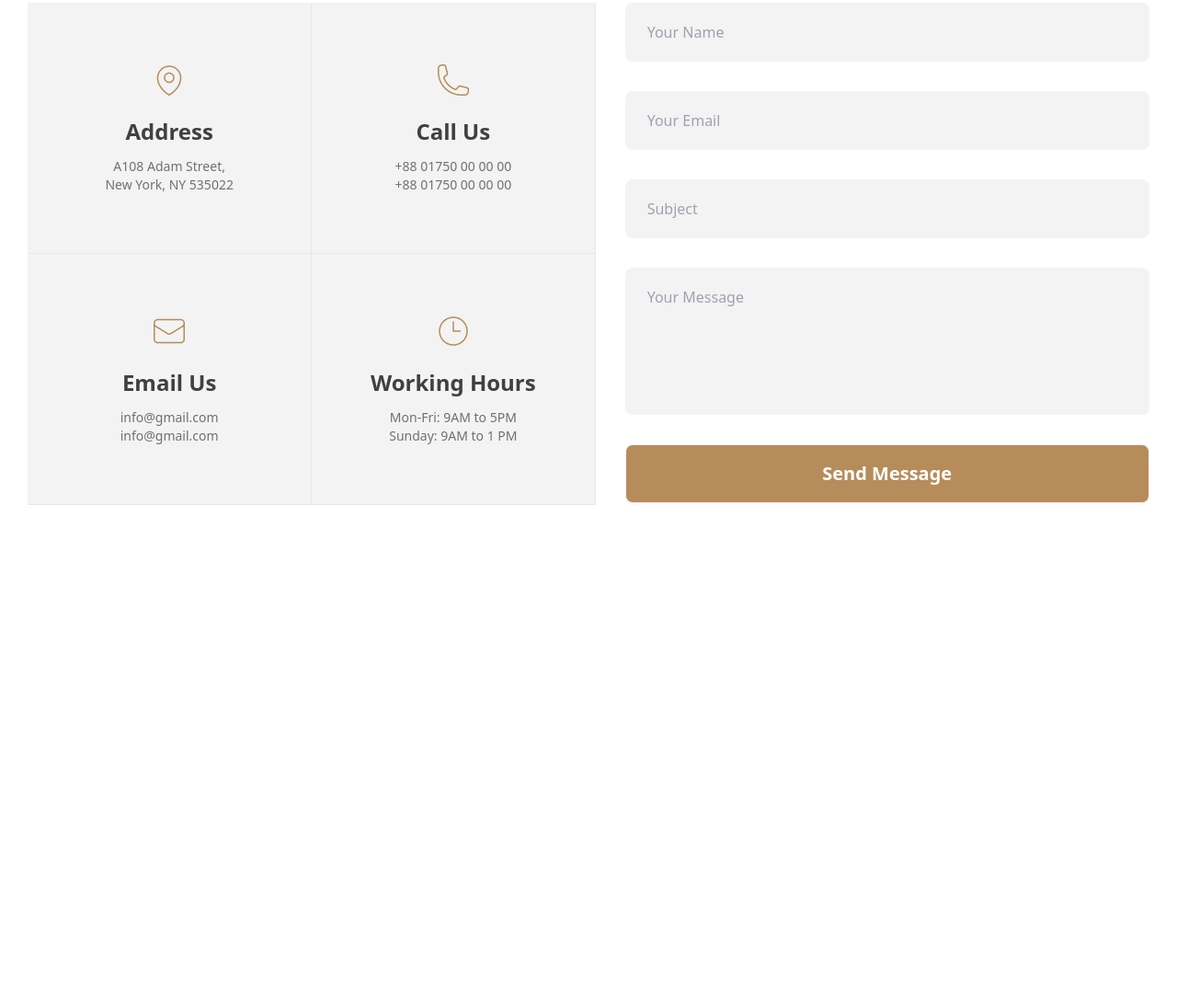
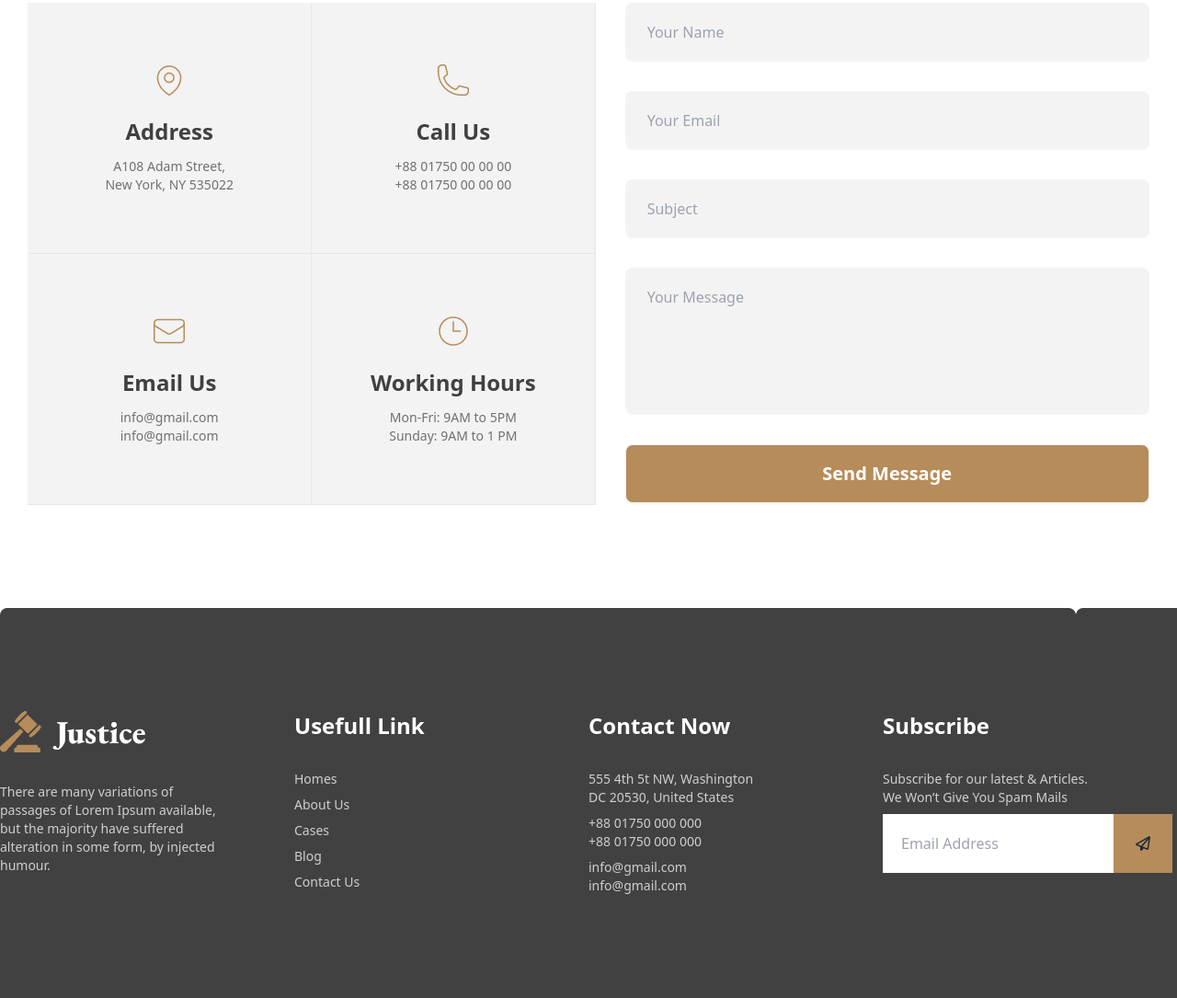
Before and after one commit to AbdullahAlTowsif/Legal-Solution, a plain HTML site: page index.html in a window 1280 px wide. Shown: the part 3962-5047 px from the top of the page at 92% size. Before the commit the page ends 4511 px from the top, so only its background shows below. Drawn offline with nearby package versions, Linux system fonts and the light colour scheme.

Commit message:
footer section designed

```diff
--- a/index.html
+++ b/index.html
@@ -248,7 +248,8 @@
         <section class="mt-28">
             <div class="text-center">
                 <h3 class="text-4xl font-extrabold text-dark-two">Frequently Asked Any Questions</h3>
-                <p class="text-sm font-normal text-dark-three mt-6 mb-16">There are many variations of passages of Lorem Ipsum available, but the majority have suffered alteration in some form, by injected humour.</p>
+                <p class="text-sm font-normal text-dark-three mt-6 mb-16">There are many variations of passages of Lorem
+                    Ipsum available, but the majority have suffered alteration in some form, by injected humour.</p>
             </div>
             <div class="flex justify-center items-center space-x-8">
                 <div class="space-y-8">
@@ -256,28 +257,32 @@
                         <input type="radio" name="my-accordion-3" checked="checked" />
                         <div class="collapse-title text-xl font-medium">Are application fee waivers available?</div>
                         <div class="collapse-content">
-                            <p>There are many variations of passages of Lorem Ipsum available, but the majority have suffered alteration in some form, by injected humour, . </p>
+                            <p>There are many variations of passages of Lorem Ipsum available, but the majority have
+                                suffered alteration in some form, by injected humour, . </p>
                         </div>
                     </div>
                     <div class="collapse collapse-plus bg-base-200">
                         <input type="radio" name="my-accordion-3" />
                         <div class="collapse-title text-xl font-medium">Are application fee waivers available?</div>
                         <div class="collapse-content">
-                            <p>There are many variations of passages of Lorem Ipsum available, but the majority have suffered alteration in some form, by injected humour, . </p>
+                            <p>There are many variations of passages of Lorem Ipsum available, but the majority have
+                                suffered alteration in some form, by injected humour, . </p>
                         </div>
                     </div>
                     <div class="collapse collapse-plus bg-base-200">
                         <input type="radio" name="my-accordion-3" />
                         <div class="collapse-title text-xl font-medium">Are application fee waivers available?</div>
                         <div class="collapse-content">
-                            <p>There are many variations of passages of Lorem Ipsum available, but the majority have suffered alteration in some form, by injected humour, . </p>
+                            <p>There are many variations of passages of Lorem Ipsum available, but the majority have
+                                suffered alteration in some form, by injected humour, . </p>
                         </div>
                     </div>
                     <div class="collapse collapse-plus bg-base-200">
                         <input type="radio" name="my-accordion-3" />
                         <div class="collapse-title text-xl font-medium">Are application fee waivers available?</div>
                         <div class="collapse-content">
-                            <p>There are many variations of passages of Lorem Ipsum available, but the majority have suffered alteration in some form, by injected humour, . </p>
+                            <p>There are many variations of passages of Lorem Ipsum available, but the majority have
+                                suffered alteration in some form, by injected humour, . </p>
                         </div>
                     </div>
                 </div>
@@ -290,12 +295,14 @@
         <section class="mt-28">
             <div class="text-center mb-16">
                 <h3 class="text-4xl font-extrabold text-dark-two mb-6">Contact With Us</h3>
-                <p class="text-sm font-normal text-dark-three">There are many variations of passages of Lorem Ipsum available, but the majority have suffered alteration in some form, by injected humour.</p>
+                <p class="text-sm font-normal text-dark-three">There are many variations of passages of Lorem Ipsum
+                    available, but the majority have suffered alteration in some form, by injected humour.</p>
             </div>
 
             <div class="flex justify-center space-x-8">
                 <div class="grid grid-cols-2">
-                    <div class="bg-[#F3F3F3] border-r border-b flex flex-col justify-center items-center space-y-5 py-16 px-16">
+                    <div
+                        class="bg-[#F3F3F3] border-r border-b flex flex-col justify-center items-center space-y-5 py-16 px-16">
                         <div>
                             <img src="images/location.png" alt="">
                         </div>
@@ -304,7 +311,8 @@
                             <p class="text-sm font-normal text-dark-three">A108 Adam Street, <br>New York, NY 535022</p>
                         </div>
                     </div>
-                    <div class="bg-[#F3F3F3] border-r border-b flex flex-col justify-center items-center space-y-5 py-16 px-16">
+                    <div
+                        class="bg-[#F3F3F3] border-r border-b flex flex-col justify-center items-center space-y-5 py-16 px-16">
                         <div>
                             <img src="images/call.png" alt="">
                         </div>
@@ -313,7 +321,8 @@
                             <p class="text-sm font-normal text-dark-three">+88 01750 00 00 00 <br>+88 01750 00 00 00</p>
                         </div>
                     </div>
-                    <div class="bg-[#F3F3F3] border-r border-b flex flex-col justify-center items-center space-y-5 py-16 px-16">
+                    <div
+                        class="bg-[#F3F3F3] border-r border-b flex flex-col justify-center items-center space-y-5 py-16 px-16">
                         <div>
                             <img src="images/email.png" alt="">
                         </div>
@@ -322,13 +331,15 @@
                             <p class="text-sm font-normal text-dark-three">info@gmail.com <br>info@gmail.com</p>
                         </div>
                     </div>
-                    <div class="bg-[#F3F3F3] border-r border-b flex flex-col justify-center items-center space-y-5 py-16 px-16">
+                    <div
+                        class="bg-[#F3F3F3] border-r border-b flex flex-col justify-center items-center space-y-5 py-16 px-16">
                         <div>
                             <img src="images/time.png" alt="">
                         </div>
                         <div class="text-center space-y-3">
                             <h3 class="text-2xl font-extrabold text-dark-two">Working Hours</h3>
-                            <p class="text-sm font-normal text-dark-three">Mon-Fri: 9AM to 5PM<br>Sunday: 9AM to 1 PM</p>
+                            <p class="text-sm font-normal text-dark-three">Mon-Fri: 9AM to 5PM<br>Sunday: 9AM to 1 PM
+                            </p>
                         </div>
                     </div>
                 </div>
@@ -344,16 +355,59 @@
                         <input placeholder="Subject" type="text" class="w-[570px] h-16 bg-[#F3F3F3] rounded-lg pl-6">
                     </div>
                     <div>
-                        <input placeholder="Your Message" type="text" class="w-[570px] h-40 bg-[#F3F3F3] rounded-lg pl-6 pb-24">
+                        <input placeholder="Your Message" type="text"
+                            class="w-[570px] h-40 bg-[#F3F3F3] rounded-lg pl-6 pb-24">
                     </div>
                     <div>
-                        <button class="btn w-[570px] h-16 bg-primary-color text-xl font-semibold text-white">Send Message</button>
+                        <button class="btn w-[570px] h-16 bg-primary-color text-xl font-semibold text-white">Send
+                            Message</button>
                     </div>
                 </div>
             </div>
         </section>
     </main>
-    <footer></footer>
+    <footer class="mt-28" style="background-image: url('images/Rectangle 7.png');">
+        <div class="container mx-auto grid grid-cols-4 py-28">
+            <div class="space-y-8">
+                <img src="images/logo.png" alt="">
+                <p class="text-sm font-normal text-dark-five w-60">There are many variations of passages of Lorem Ipsum available, but the majority have suffered alteration in some form, by injected humour.</p>
+            </div>
+            <div class="space-y-8">
+                <h3 class="text-2xl font-extrabold text-white">Usefull Link</h3>
+                <div class="flex flex-col space-y-2">
+                    <a class="text-sm font-normal text-dark-five" href="">Homes</a>
+                    <a class="text-sm font-normal text-dark-five" href="">About Us</a>
+                    <a class="text-sm font-normal text-dark-five" href="">Cases</a>
+                    <a class="text-sm font-normal text-dark-five" href="">Blog</a>
+                    <a class="text-sm font-normal text-dark-five" href="">Contact Us</a>
+                </div>
+            </div>
+            <div class="space-y-8">
+                <h3 class="text-2xl font-extrabold text-white">Contact Now</h3>
+                <div class="space-y-2">
+                    <p class="text-sm font-normal text-dark-five">555 4th 5t NW, Washington <br>DC 20530, United States
+                    </p>
+                    <p class="text-sm font-normal text-dark-five">
+                        +88 01750 000 000 <br>+88 01750 000 000
+                    </p>
+                    <p class="text-sm font-normal text-dark-five">
+                        info@gmail.com <br>info@gmail.com
+                    </p>
+                </div>
+            </div>
+            <div class="space-y-8">
+                <h3 class="text-2xl font-extrabold text-white">Subscribe</h3>
+                <div class="space-y-2">
+                    <p class="text-sm font-normal text-dark-five w-60">Subscribe for our latest & Articles. We Won’t Give You Spam Mails</p>
+                    <div class="flex w-80 h-16">
+                        <input class="pl-5" placeholder="Email Address" type="text">
+                        <p class="flex justify-center items-center bg-primary-color w-16 h-16 text-center"><i
+                                class="fa-regular fa-paper-plane"></i></p>
+                    </div>
+                </div>
+            </div>
+        </div>
+    </footer>
 </body>
 
 </html>
```
